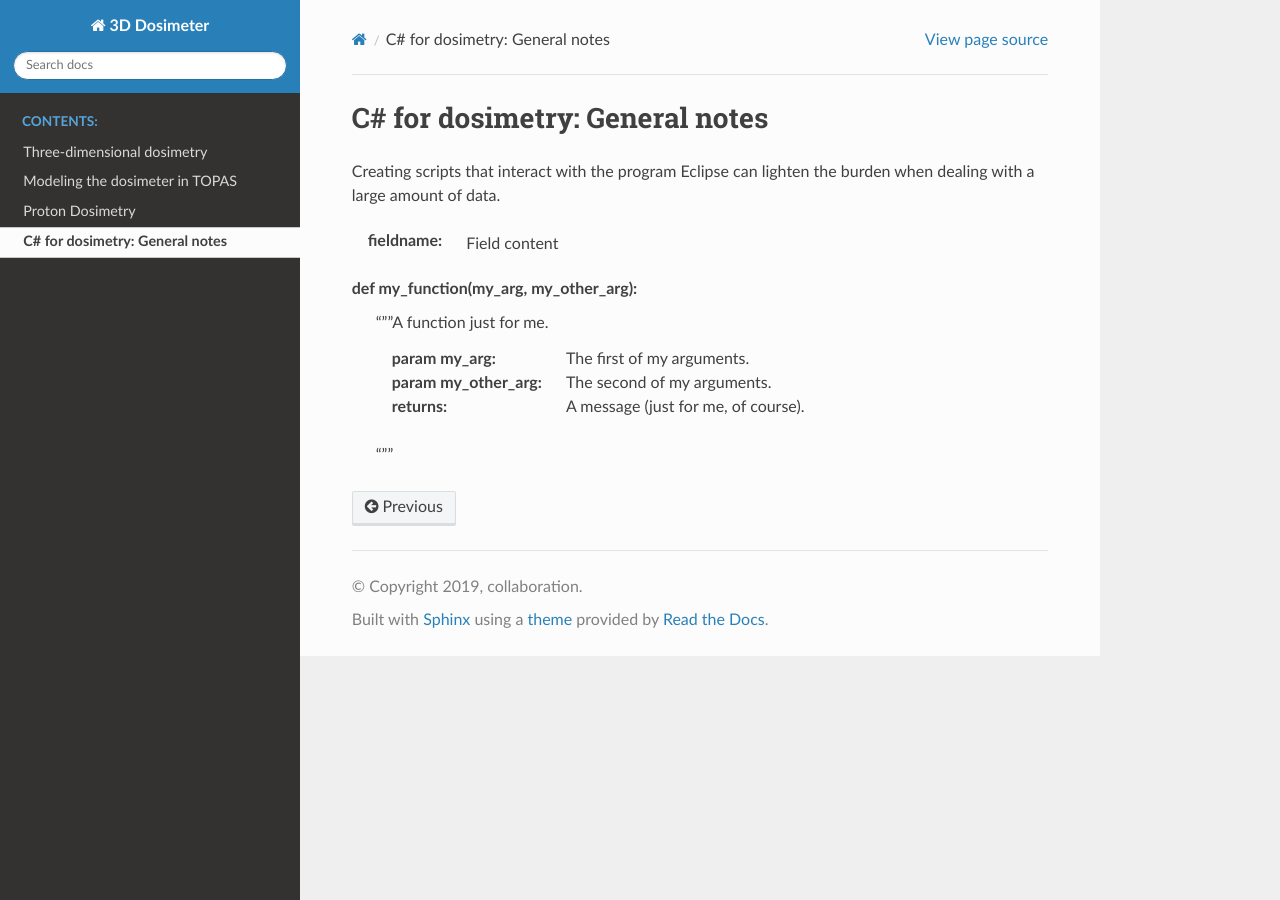
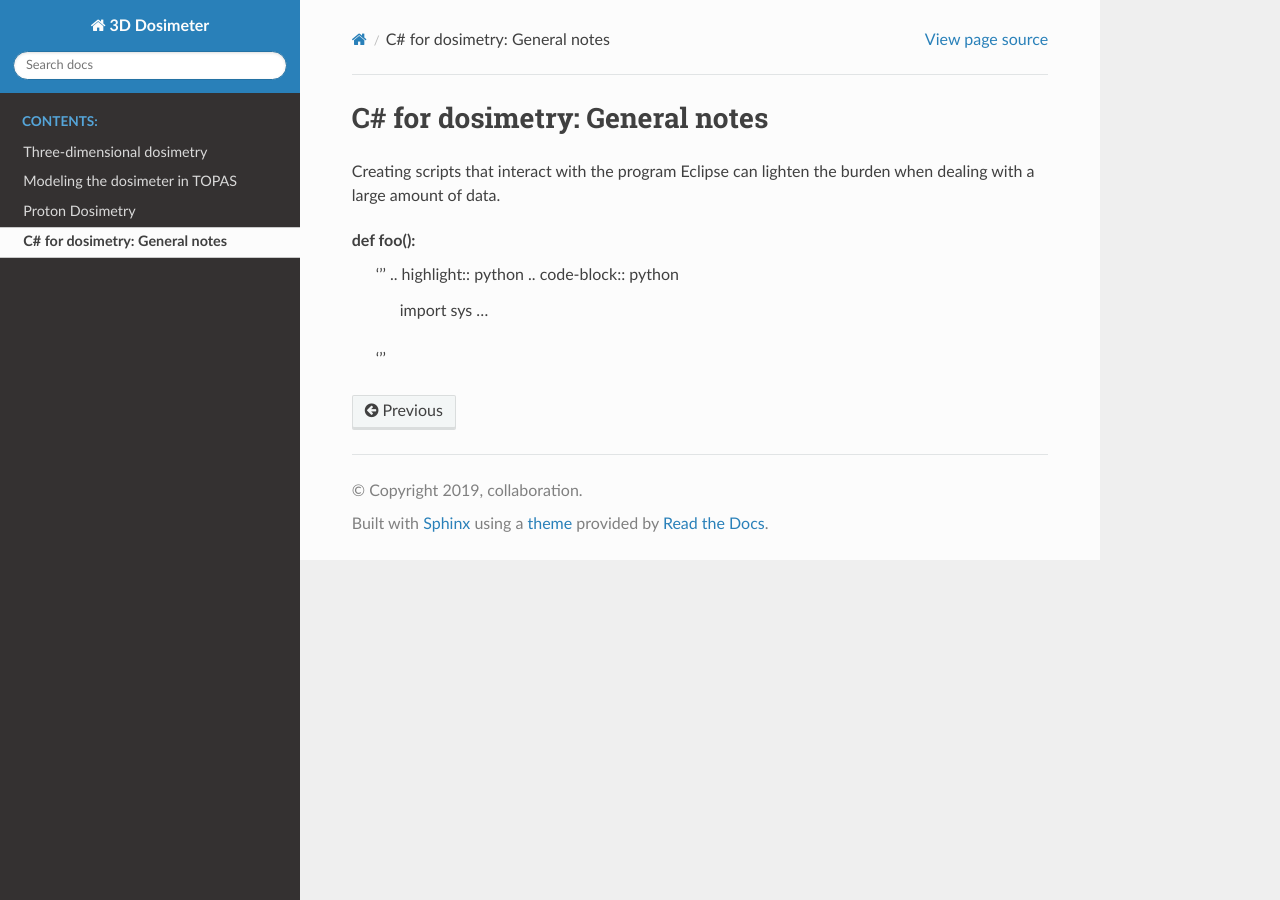
Before and after one commit to liavaldetaro/3d_dosimeter_DCPT, a Sphinx documentation site: the page built from docs/guide-csharp.rst, in a window 1280 px wide. Built offline with Sphinx 7.4.7 and the Read the Docs theme 2.0.0, drawn with Linux system fonts in a browser that asks for light colours; formulas are drawn with MathJax 3.

Commit message:
Update guide-csharp.rst

```diff
--- a/docs/guide-csharp.rst
+++ b/docs/guide-csharp.rst
@@ -4,13 +4,12 @@ C# for dosimetry: General notes
 
 Creating scripts that interact with the program Eclipse can lighten the burden when dealing with a large amount of data.
 
-:fieldname: Field content
 
-def my_function(my_arg, my_other_arg):
-    """A function just for me.
+def foo():
+    '''
+    .. highlight:: python
+    .. code-block:: python
 
-    :param my_arg: The first of my arguments.
-    :param my_other_arg: The second of my arguments.
-
-    :returns: A message (just for me, of course).
-    """
+        import sys
+        ...
+    '''
```
